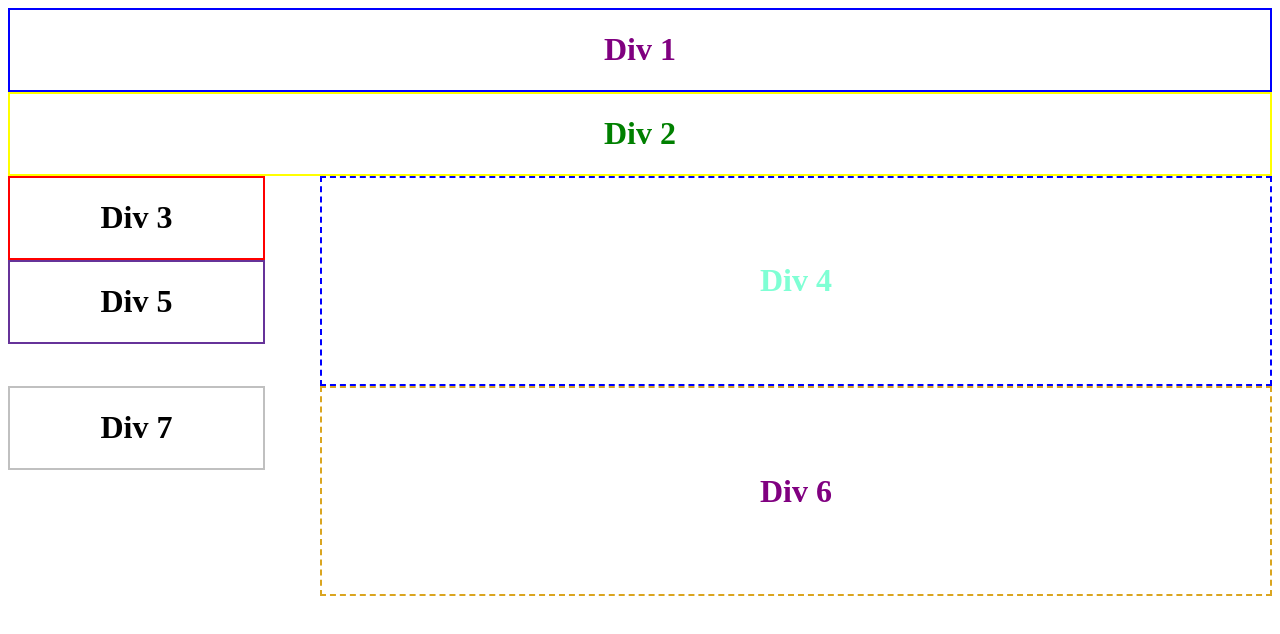
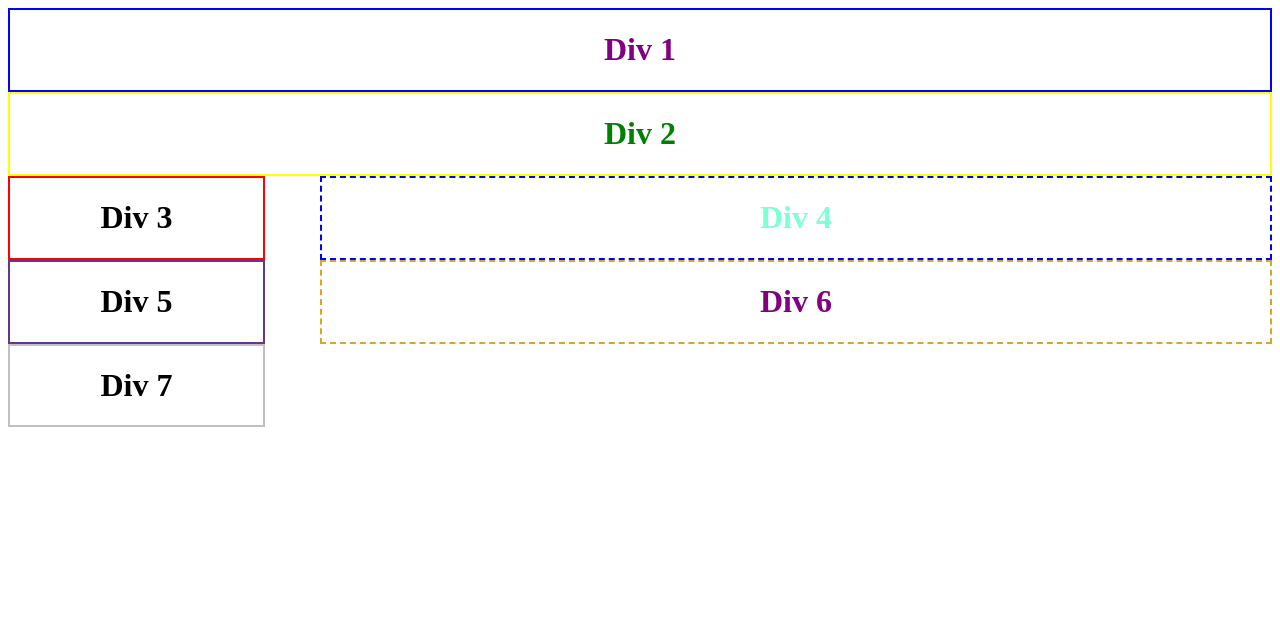
Before and after one commit to cs-fullstack-2020-spring/css-positioning-cw-JeffRThomas, a plain HTML site: page index.html in a window 1280 px wide. Drawn offline with Linux system fonts and the light colour scheme.

Commit message:
Last Try Before TimeOut

```diff
--- a/style.css
+++ b/style.css
@@ -24,7 +24,6 @@
     border: 2px dashed blue;
     text-align: center;
     width: 75%;
-    padding: 5% 0 5% 0;
 }
 
 #div5 {
@@ -41,7 +40,6 @@
     border: 2px dashed goldenrod;
     text-align: center;
     width: 75%;
-    padding: 5% 0 5% 0;
 }
 
 #div7 {
```
